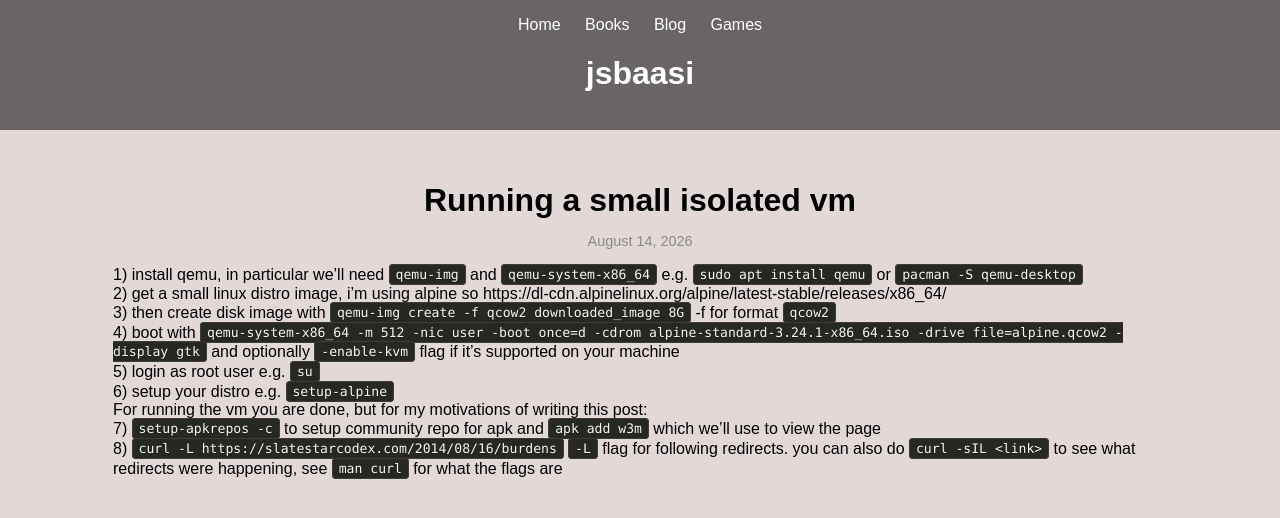
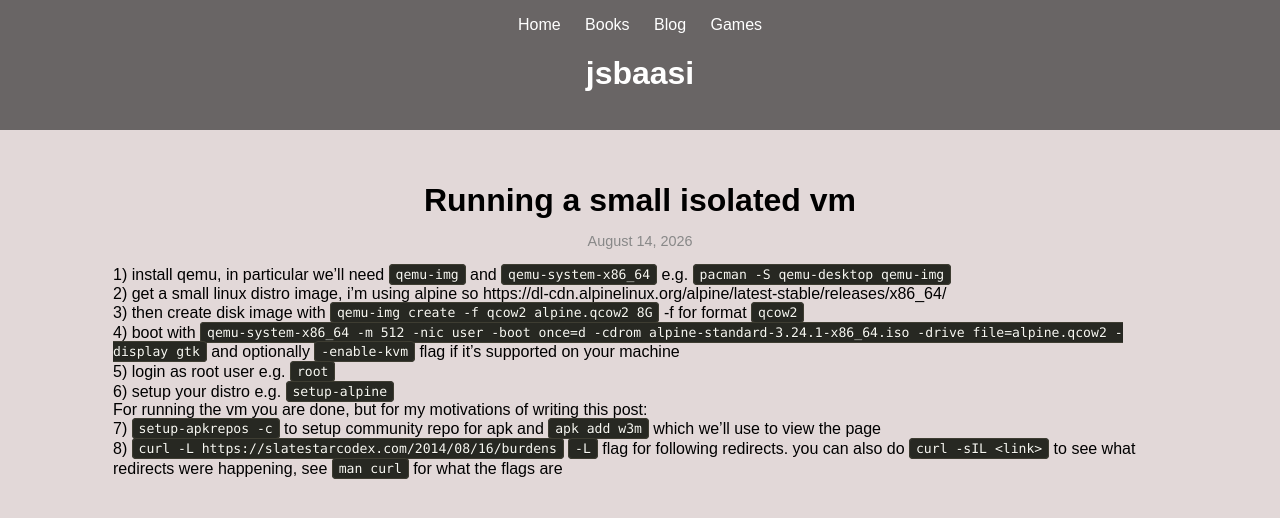
Before and after one commit to jsbaasi/jsbaasi.github.io, a Jekyll site: the page built from _posts/2026-08-14-running-a-small-isolated-vm.md, in a window 1280 px wide. Shown: the top 518 px of the page. Built offline with Jekyll 4.4.1, drawn with Linux system fonts in a browser that asks for light colours.

Commit message:
vault backup: 2026-08-14 15:06:19

```diff
--- a/_posts/2026-08-14-running-a-small-isolated-vm.md
+++ b/_posts/2026-08-14-running-a-small-isolated-vm.md
@@ -5,11 +5,11 @@ date: 2026-08-14 13:26:04 +0000
 categories: development
 permalink: /running-a-small-isolated-vm/
 ---
-1) install qemu, in particular we'll need `qemu-img` and `qemu-system-x86_64` e.g. `sudo apt install qemu` or `pacman -S qemu-desktop`
+1) install qemu, in particular we'll need `qemu-img` and `qemu-system-x86_64` e.g. `pacman -S qemu-desktop qemu-img`
 2) get a small linux distro image, i'm using alpine so https://dl-cdn.alpinelinux.org/alpine/latest-stable/releases/x86_64/
-3) then create disk image with `qemu-img create -f qcow2 downloaded_image 8G` -f for format `qcow2`
+3) then create disk image with `qemu-img create -f qcow2 alpine.qcow2 8G` -f for format `qcow2`
 4) boot with `qemu-system-x86_64 -m 512 -nic user -boot once=d -cdrom alpine-standard-3.24.1-x86_64.iso -drive file=alpine.qcow2 -display gtk` and optionally `-enable-kvm` flag if it's supported on your machine
-5) login as root user e.g. `su`
+5) login as root user e.g. `root`
 6) setup your distro e.g. `setup-alpine`
 For running the vm you are done, but for my motivations of writing this post:
 7) `setup-apkrepos -c` to setup community repo for apk and `apk add w3m` which we'll use to view the page
```
